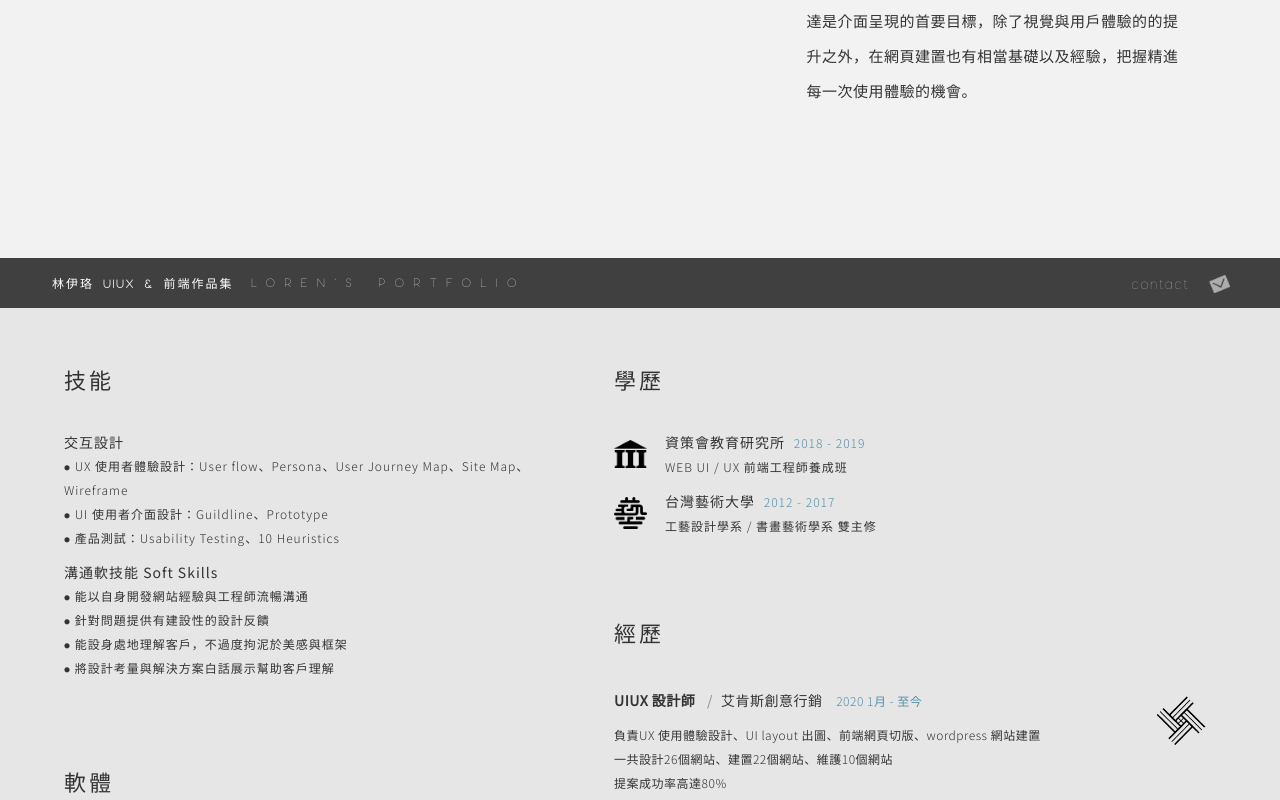
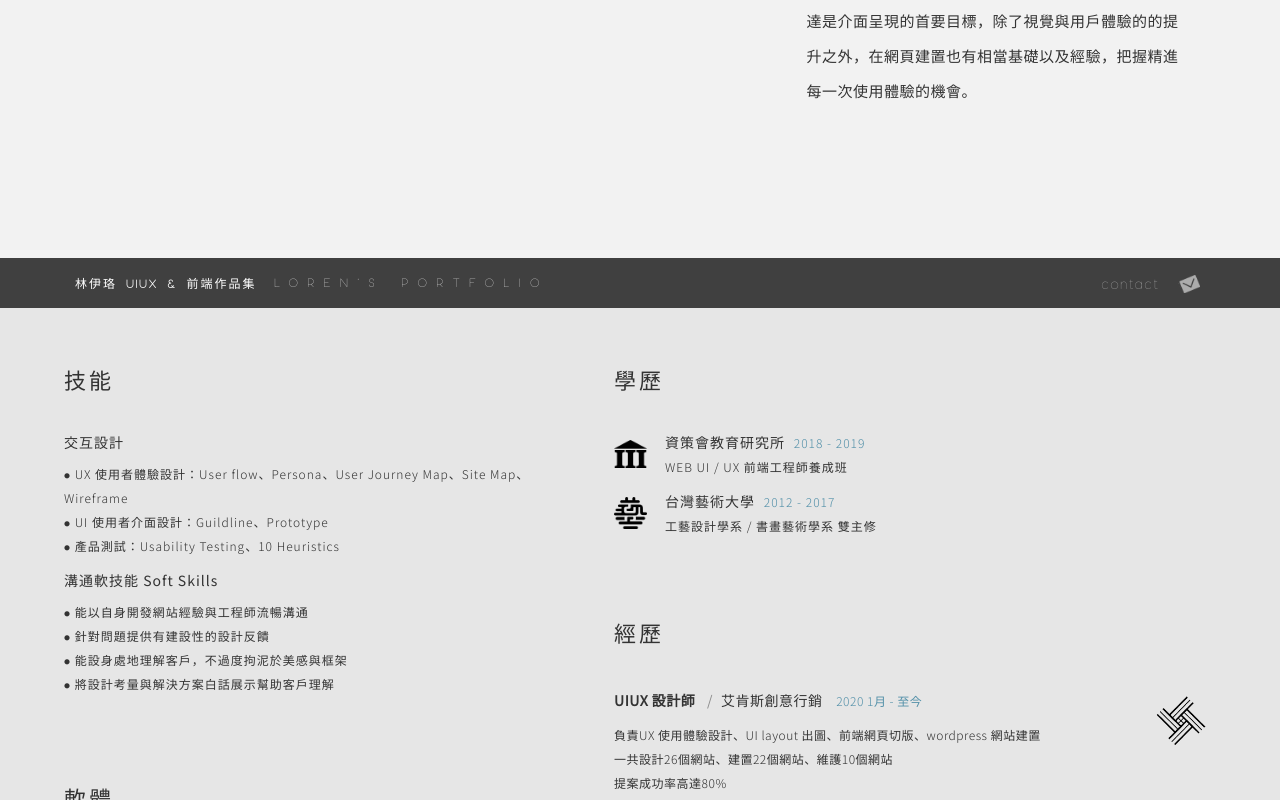
Before and after one commit to lorennn2020/portfolio, a plain HTML site: page index.html in a window 1280 px wide. Shown: the part 492-1292 px from the top of the page. Drawn offline with Linux system fonts and the light colour scheme; animation ran at ten frames a second; files whose address does not match are found by name.

Commit message:
20210104 23:03

```diff
--- a/assets/css/index.css
+++ b/assets/css/index.css
@@ -67,7 +67,7 @@ body {
     align-items: center;
     left: 0;
     bottom: 0;
-    padding: 15px 50px;
+    padding: 15px 80px;
     -webkit-box-sizing: border-box;
     -moz-box-sizing: border-box;
     box-sizing: border-box;
@@ -79,9 +79,8 @@ body {
 }
 .sec1_header .header_maintitle{
     position: absolute;
-    /* top: -95px; */
     top: -3px;
-    left: 52px;
+    left: 75px;
 }
 body.lightbox_open .sec1_header .header_maintitle{
     opacity: 0;
@@ -954,6 +953,11 @@ div.swiper-button-disabled{
 }
 .sec2 .edu_img img{
     width: 100%;
+}
+.sec2 .cont_title{
+    padding-bottom: 8px;
+    display: block;
+    line-height: 24px;
 }
 .sec2 .cont_text{
     display: block;
--- a/index.html
+++ b/index.html
@@ -192,13 +192,13 @@
                     <p class="self_name fz-22">技能</p>
                     <ul class="skill_wrap">
                         <li class="skill_cont ls-1 fz-14">
-                            <span class="cont_text">交互設計</span>
+                            <span class="cont_title">交互設計</span>
                             <span class="cont_text fw-lighter fz-12">⦁ UX 使用者體驗設計：User flow、Persona、User Journey Map、Site Map、Wireframe</span>
                             <span class="cont_text fw-lighter fz-12">⦁ UI 使用者介面設計：Guildline、Prototype</span>
                             <span class="cont_text fw-lighter fz-12">⦁ 產品測試：Usability Testing、10 Heuristics</span>
                         </li>
                         <li class="skill_cont ls-1 fz-14">
-                            <span class="cont_text">溝通軟技能 Soft Skills</span>
+                            <span class="cont_title">溝通軟技能 Soft Skills</span>
                             <span class="cont_text fw-lighter fz-12">⦁ 能以自身開發網站經驗與工程師流暢溝通</span>
                             <span class="cont_text fw-lighter fz-12">⦁ 針對問題提供有建設性的設計反饋</span>
                             <span class="cont_text fw-lighter fz-12">⦁ 能設身處地理解客戶，不過度拘泥於美感與框架</span>
```
